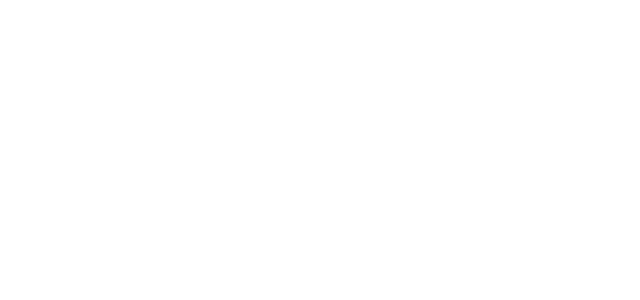
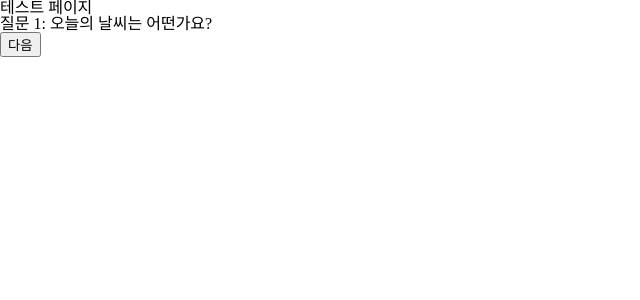
Before and after one commit to NeronsInTheRoom/NeronsInTheRoom_front, a React (Create React App) app: page /question in a window 1280 px wide. Before the commit this address had no page. Shown: the top 300 px of the page, without its empty margins (0-640 px from the left). Built offline with nearby package versions, Linux system fonts and the light colour scheme.

Commit message:
프론트 페이지 구성 완료

```diff
--- a/package.json
+++ b/package.json
@@ -11,6 +11,7 @@
     "react-redux": "^9.1.2",
     "react-router-dom": "^6.26.0",
     "react-scripts": "5.0.1",
+    "react-speech-recognition": "^3.10.0",
     "redux": "^5.0.1",
     "redux-actions": "^3.0.3",
     "redux-logger": "^3.0.6",
--- a/src/App.js
+++ b/src/App.js
@@ -1,15 +1,20 @@
 import { BrowserRouter, Route, Routes } from "react-router-dom";
 import Layouts from "./layouts/Layouts";
 import Main from "./pages/Main"
+import Question from "./pages/Question";
+import Complete from "./pages/Complete";
 
 function App() {
   return (
     <>
       <BrowserRouter >
         <Routes >
-          <Route path="/" element={<Layouts />}>
-            <Route path="main" element={<Main />}/>
-          </Route>
+          {/* <Route path="/" element={<Layouts />}>
+            <Route index element={<Main />}/>
+          </Route> */}
+          <Route path="/" element={<Main />}/>
+          <Route path="/question" element={<Question />} />
+          <Route path="/complete" element={<Complete />} />
         </Routes>
       </BrowserRouter>
     </>
--- /dev/null
+++ b/src/pages/Complete.js
@@ -0,0 +1,15 @@
+import React from "react";
+
+function Complete() {
+  return (
+    <div className="App">
+      <header className="App-header">
+        <h1>테스트 완료</h1>
+        <p>테스트가 완료되었습니다. 감사합니다!</p>
+        <a href="/" className="start-button">처음으로</a>
+      </header>
+    </div>
+  );
+}
+
+export default Complete;
--- a/src/pages/Main.js
+++ b/src/pages/Main.js
@@ -1,6 +1,11 @@
-const Main = () => {
+function Main() {
     return (
-        <></>
+        <div className="App">
+          <header className="App-header">
+            <h1>치매 자가 진단 테스트</h1>
+            <a href="/question" className="start-button">시작</a>
+          </header>
+        </div>
     )
 }
 
--- /dev/null
+++ b/src/pages/Question.js
@@ -0,0 +1,37 @@
+import React, { useState } from "react";
+import { useNavigate } from "react-router-dom";
+
+function Question() {
+  const questions = [
+    "질문 1: 오늘의 날씨는 어떤가요?",
+    "질문 2: 어제 저녁에 무엇을 먹었나요?",
+    "질문 3: 가장 좋아하는 취미는 무엇인가요?",
+    "질문 4: 여행을 가고 싶은 곳은 어디인가요?",
+    "질문 5: 마지막으로 읽은 책은 무엇인가요?",
+  ];
+
+  const [currentQuestionIndex, setCurrentQuestionIndex] = useState(0);
+  const navigate = useNavigate();
+
+  const handleNextQuestion = () => {
+    if (currentQuestionIndex < questions.length - 1) {
+      setCurrentQuestionIndex(currentQuestionIndex + 1);
+    } else {
+      navigate("/complete"); // 완료 페이지로 이동
+    }
+  };
+
+  return (
+    <div className="App">
+      <header className="App-header">
+        <h1>테스트 페이지</h1>
+        <p>{questions[currentQuestionIndex]}</p>
+        <button onClick={handleNextQuestion}>
+          {currentQuestionIndex < questions.length - 1 ? "다음" : "완료"}
+        </button>
+      </header>
+    </div>
+  );
+}
+
+export default Question;
```
Also changed, not shown: 1 other file (tests, documents, lock files or other folders).
